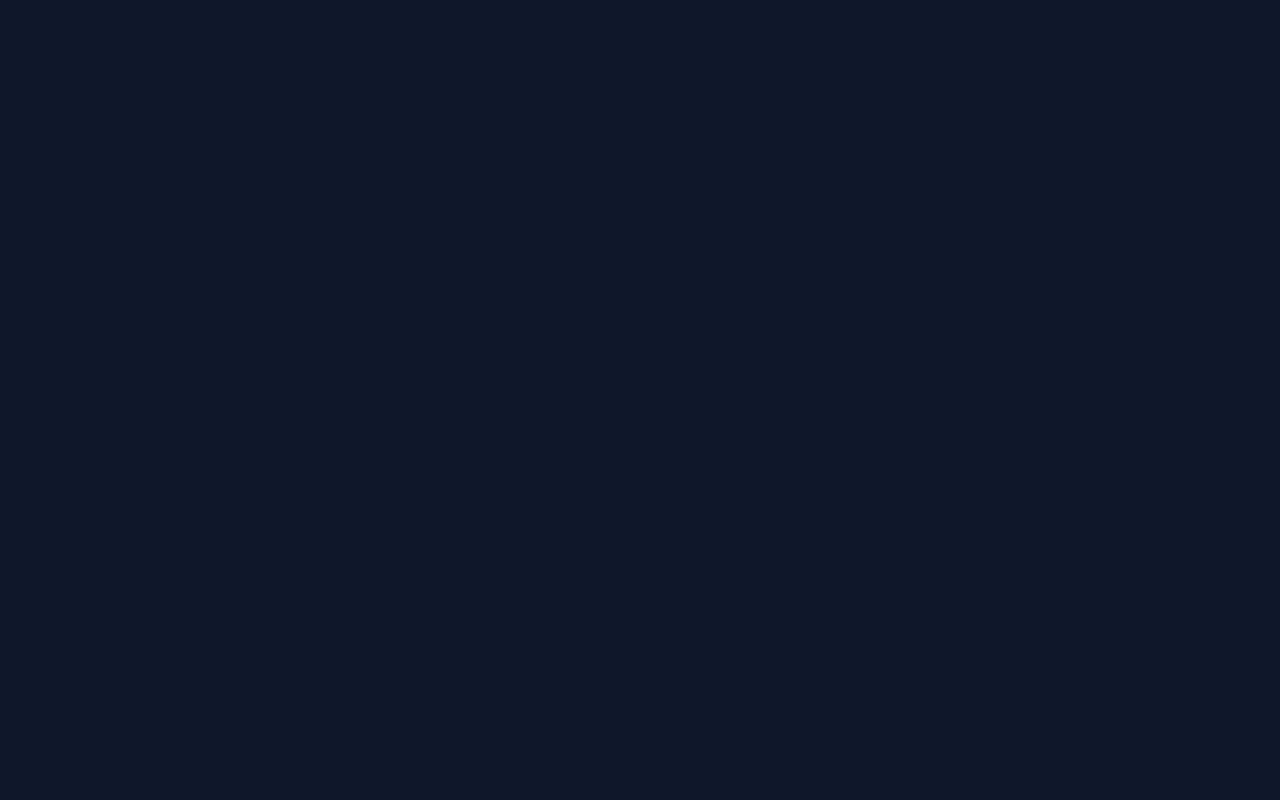
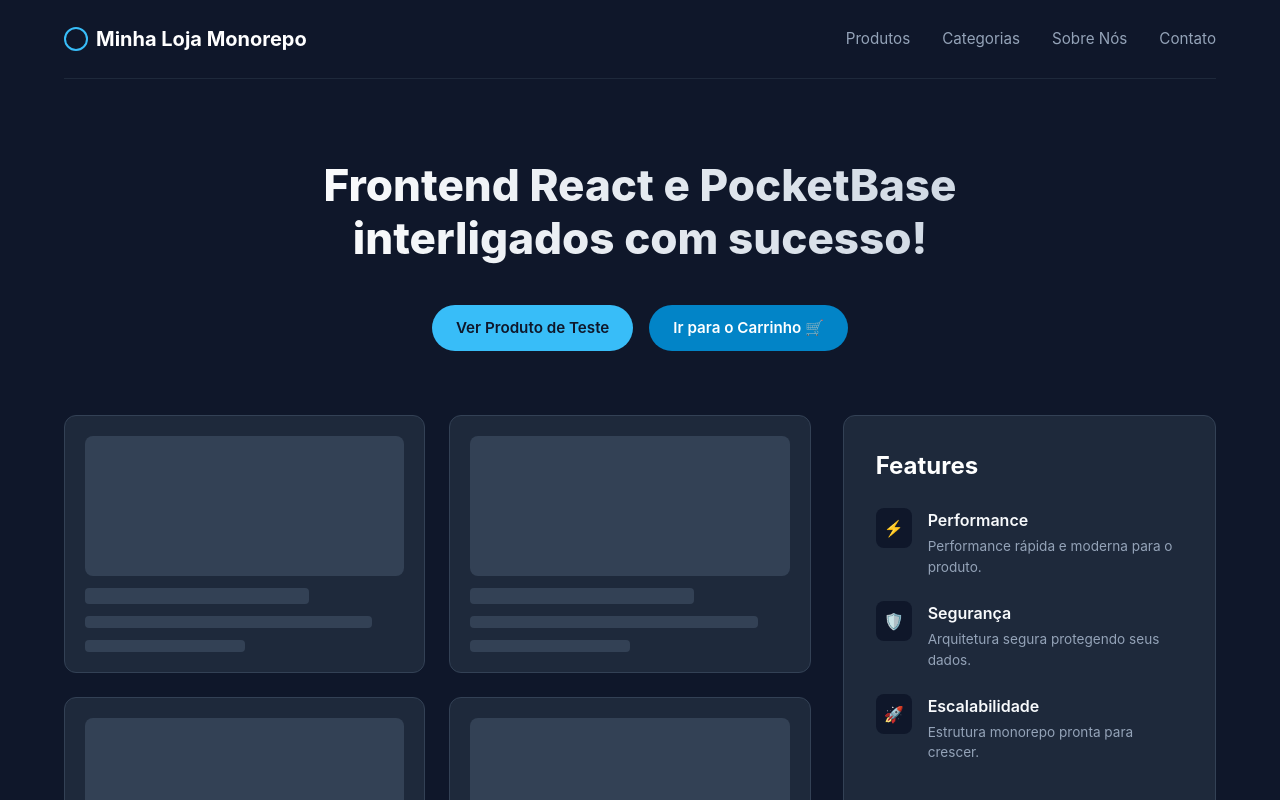
Before and after one commit to kurodev98-creato/projeto_avaliativo, a React (Vite) app in the folder apps/web/: page / in a window 1280 px wide. Shown: the top 800 px of the page. Built offline with nearby package versions, Linux system fonts and the light colour scheme.

Commit message:
Update App.jsx

```diff
--- a/apps/web/src/App.jsx
+++ b/apps/web/src/App.jsx
@@ -1,35 +1,79 @@
 import React from 'react';
-import { BrowserRouter, Routes, Route, Link } from 'react-router-dom';
 
-// Importações sem as extensões de arquivo no final
-import ProductDetailPage from './pages/ProductDetailPage';
-import ShoppingCartPage from './pages/ShoppingCartPage';
+export default function App() {
+  return (
+    <div className="container">
+      {/* Header */}
+      <header className="header">
+        <div className="logo">
+          <span className="logo-icon"></span>
+          Minha Loja Monorepo
+        </div>
+        <nav className="nav">
+          <a href="#produtos" className="nav-link">Produtos</a>
+          <a href="#categorias" className="nav-link">Categorias</a>
+          <a href="#sobre" className="nav-link">Sobre Nós</a>
+          <a href="#contato" className="nav-link">Contato</a>
+        </nav>
+      </header>
 
-function App() {
-  return (
-    // basename configurado para a subpasta do GitHub Pages
-    <BrowserRouter basename="/projeto_avaliativo">
-      <Routes>
-        {/* Rota para a página de detalhes do produto */}
-        <Route path="/product/:id" element={<ProductDetailPage />} />
+      {/* Hero Section */}
+      <section className="hero">
+        <h1 className="hero-title">
+          Frontend React e PocketBase interligados com sucesso!
+        </h1>
+        <div className="hero-buttons">
+          <a href="#produtos" className="btn btn-primary">
+            Ver Produto de Teste
+          </a>
+          <a href="#carrinho" className="btn btn-secondary">
+            Ir para o Carrinho 🛒
+          </a>
+        </div>
+      </section>
 
-        {/* Rota para o carrinho de compras */}
-        <Route path="/cart" element={<ShoppingCartPage />} />
+      {/* Main Content Layout */}
+      <main className="main-content">
+        {/* Products Grid */}
+        <div className="products-grid">
+          {[1, 2, 3, 4].map((item) => (
+            <div key={item} className="card">
+              <div className="card-image-placeholder"></div>
+              <div className="card-title-placeholder"></div>
+              <div className="card-line-placeholder"></div>
+              <div className="card-line-placeholder" style={{ width: '50%' }}></div>
+            </div>
+          ))}
+        </div>
 
-        {/* Rota padrão (Página Inicial) */}
-        <Route path="/" element={
-          <div style={{ padding: '40px', textAlign: 'center', fontFamily: 'sans-serif' }}>
-            <h1 style={{ fontSize: '2.5rem', marginBottom: '10px' }}>Minha Loja Monorepo</h1>
-            <p style={{ color: '#666', marginBottom: '30px' }}>Frontend React e PocketBase interligados com sucesso!</p>
-            <div style={{ display: 'flex', justifyContent: 'center', gap: '20px' }}>
-              <Link to="/product/exemplo123" style={{ color: '#0070f3', fontWeight: 'bold' }}>Ver Produto de Teste</Link>
-              <Link to="/cart" style={{ color: '#0070f3', fontWeight: 'bold' }}>Ir para o Carrinho 🛒</Link>
+        {/* Features Sidebar */}
+        <aside className="features-panel">
+          <h2 className="features-title">Features</h2>
+          <div className="features-list">
+            <div className="feature-item">
+              <div className="feature-icon">⚡</div>
+              <div className="feature-info">
+                <h4>Performance</h4>
+                <p>Performance rápida e moderna para o produto.</p>
+              </div>
+            </div>
+            <div className="feature-item">
+              <div className="feature-icon">🛡️</div>
+              <div className="feature-info">
+                <h4>Segurança</h4>
+                <p>Arquitetura segura protegendo seus dados.</p>
+              </div>
+            </div>
+            <div className="feature-item">
+              <div className="feature-icon">🚀</div>
+              <div className="feature-info">
+                <h4>Escalabilidade</h4>
+                <p>Estrutura monorepo pronta para crescer.</p>
+              </div>
             </div>
           </div>
-        } />
-      </Routes>
-    </BrowserRouter>
+        </aside>
+      </main>
+    </div>
   );
 }
-
-export default App;
```
